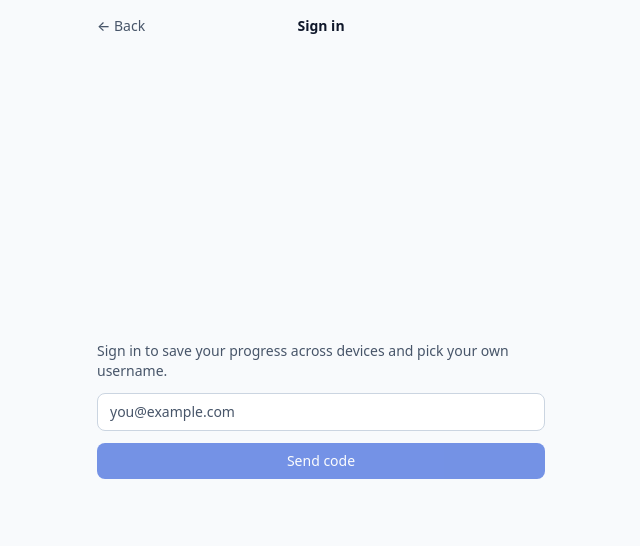
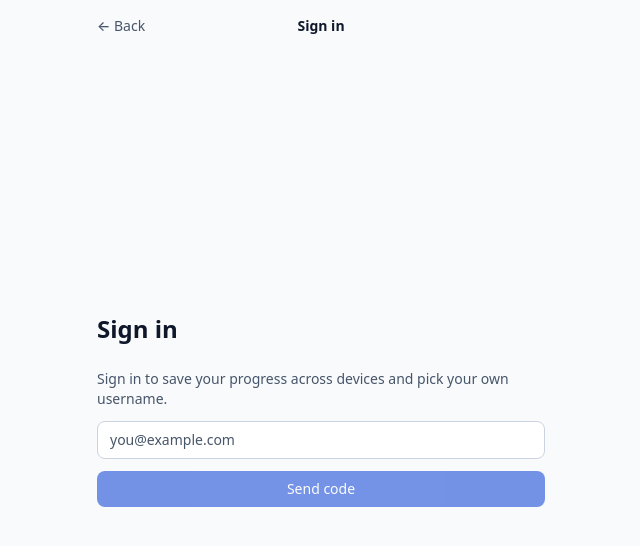
Before and after one commit to KyleTsai-Simek/sudoku-squad, a Next.js app in the folder apps/web/: page /auth/sign-in in a window 1280 px wide. Shown: the top 546 px of the page, without its empty margins (319-959 px from the left). Built offline with nearby package versions, Linux system fonts and the light colour scheme.

Commit message:
restore sign-in page heading

```diff
--- a/apps/web/app/auth/sign-in/page.tsx
+++ b/apps/web/app/auth/sign-in/page.tsx
@@ -41,6 +41,12 @@ export default function SignInPage() {
         </header>
 
         <section className="flex flex-1 flex-col justify-center py-10">
+          <div className="mb-6">
+            <h2 className="text-2xl font-semibold tracking-normal text-foreground">
+              Sign in
+            </h2>
+          </div>
+
           <AuthForm onComplete={() => router.push(nextPath)} />
         </section>
       </div>
```
